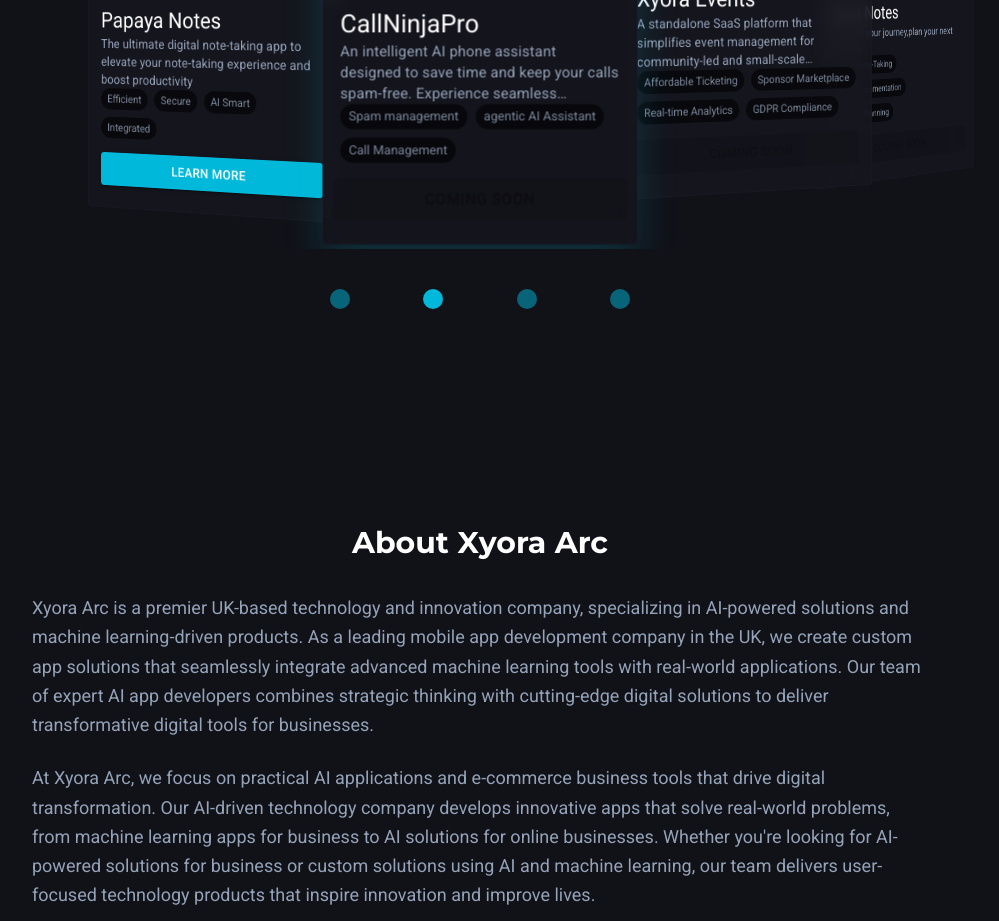
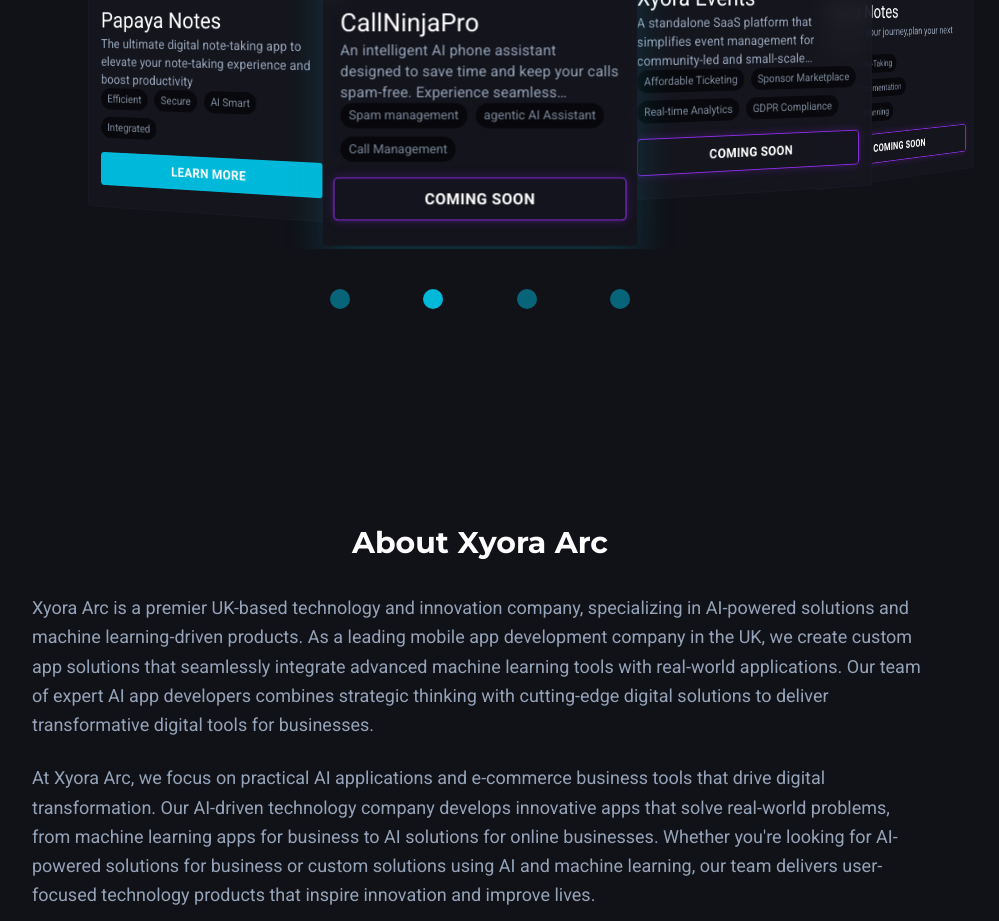
Before and after one commit to stevengonsalvez/xyora-arc, a React (Vite) app: page / in a window 1280 px wide. Shown: the part 1340-2261 px from the top of the page, without its empty margins (160-1159 px from the left). Built offline with nearby package versions, Linux system fonts and the light colour scheme.

Commit message:
style: enhance ProductCards button styles for 'Papaya Notes' with conditional formatting and improved visual effects

```diff
--- a/src/components/ProductCards.tsx
+++ b/src/components/ProductCards.tsx
@@ -179,12 +179,17 @@
                     variant="contained"
                     className="mt-2 text-sm md:text-base w-full"
                     sx={{
-                      backgroundColor: '#00B8D9',
+                      backgroundColor: product.title === 'Papaya Notes' ? '#00B8D9' : 'rgba(22, 22, 31, 0.8)',
                       '&:hover': {
-                        backgroundColor: '#0095B0'
+                        backgroundColor: product.title === 'Papaya Notes' ? '#0095B0' : 'rgba(138, 43, 226, 0.6)'
                       },
                       transform: activePosition === index + 1 ? "scale(1.05)" : "scale(1)",
-                      transition: "transform 0.2s ease-out"
+                      transition: "transform 0.2s ease-out",
+                      color: 'white',
+                      opacity: 1,
+                      border: product.title === 'Papaya Notes' ? 'none' : '1px solid #8A2BE2',
+                      fontWeight: 'bold',
+                      boxShadow: product.title === 'Papaya Notes' ? 'none' : '0 0 10px rgba(138, 43, 226, 0.3)'
                     }}
                     {...(product.title === 'Papaya Notes'
                       ? {
@@ -193,7 +198,7 @@
                           target: '_blank',
                           rel: 'noopener noreferrer'
                         }
-                      : { disabled: true }
+                      : { }
                     )}
                   >
                     {product.title === 'Papaya Notes' ? 'Learn More' : 'Coming Soon'}
```
